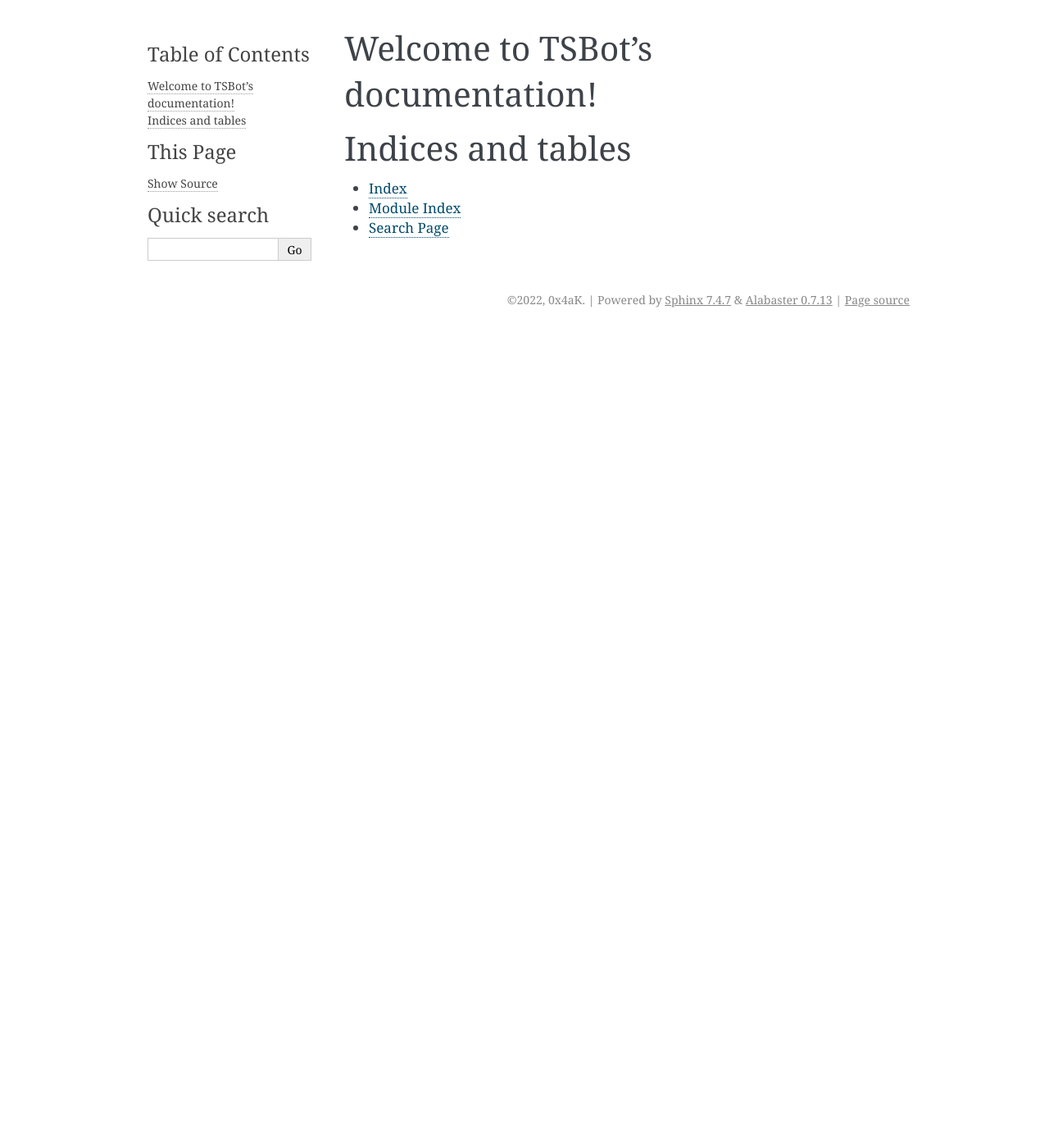
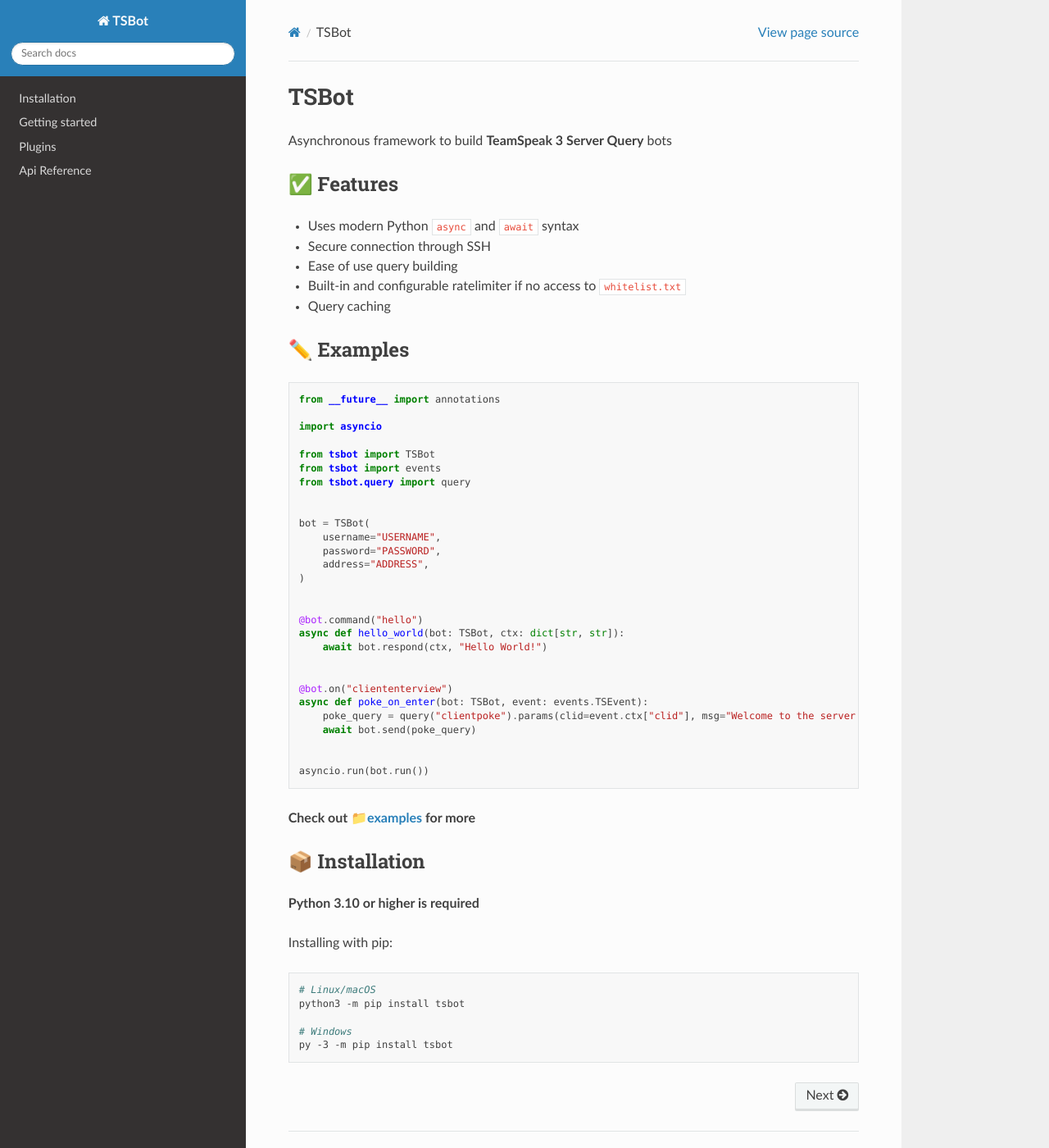
Before and after one commit to jykob/TSBot, a Sphinx documentation site: the page built from docs/index.md, in a window 1280 px wide and 1400 px high. Shown: the whole window at 82% size. Built offline with Sphinx 7.4.7 and the Read the Docs theme 2.0.0, drawn with Linux system fonts in a browser that asks for light colours; some of the changed text lies outside the part shown.

Commit message:
Start on docs

````diff
--- a/README.md
+++ b/README.md
@@ -13,6 +13,8 @@
 ## ✏️ Examples
 
 ```python
+from __future__ import annotations
+
 import asyncio
 
 from tsbot import TSBot
--- /dev/null
+++ b/docs/api.md
@@ -0,0 +1,29 @@
+# Api Reference
+
+
+## TSBot
+```{eval-rst}
+
+.. autoclass:: tsbot.TSBot
+    :members:
+    :exclude-members: on, command
+
+    .. autodecorator:: tsbot.TSBot.on()
+
+    .. autodecorator:: tsbot.TSBot.command()
+```
+
+## TSEvent
+```{eval-rst}
+
+.. autoclass:: tsbot.events.TSEvent
+
+```
+
+## TSQuery
+```{eval-rst}
+.. autofunction:: tsbot.query.query()
+
+.. autoclass:: tsbot.query.TSQuery
+    :members:
+```
--- a/docs/conf.py
+++ b/docs/conf.py
@@ -10,9 +10,10 @@
 # add these directories to sys.path here. If the directory is relative to the
 # documentation root, use os.path.abspath to make it absolute, like shown here.
 #
-# import os
-# import sys
-# sys.path.insert(0, os.path.abspath('.'))
+import os
+import sys
+
+sys.path.insert(0, os.path.abspath("."))
 
 
 # -- Project information -----------------------------------------------------
@@ -27,7 +28,17 @@
 # Add any Sphinx extension module names here, as strings. They can be
 # extensions coming with Sphinx (named 'sphinx.ext.*') or your custom
 # ones.
-extensions = ["myst_parser"]
+extensions = ["myst_parser", "sphinx.ext.autodoc", "sphinx_autodoc_typehints"]
+
+source_suffix = {
+    ".rst": "restructuredtext",
+    ".txt": "markdown",
+    ".md": "markdown",
+}
+
+autodoc_typehints = "both"
+autodoc_preserve_defaults = True
+
 
 # Add any paths that contain templates here, relative to this directory.
 templates_path = ["_templates"]
@@ -43,7 +54,7 @@
 # The theme to use for HTML and HTML Help pages.  See the documentation for
 # a list of builtin themes.
 #
-html_theme = "alabaster"
+html_theme = "sphinx_rtd_theme"
 
 # Add any paths that contain custom static files (such as style sheets) here,
 # relative to this directory. They are copied after the builtin static files,
--- /dev/null
+++ b/docs/index.md
@@ -0,0 +1,14 @@
+
+```{toctree}
+:hidden:
+:maxdepth: 2
+
+installation
+quickstart
+plugins
+api
+```
+
+
+```{include} ../README.md
+```
--- a/docs/index.rst
+++ /dev/null
@@ -1,20 +0,0 @@
-.. TSBot documentation master file, created by
-   sphinx-quickstart on Thu Jun  9 16:30:56 2022.
-   You can adapt this file completely to your liking, but it should at least
-   contain the root `toctree` directive.
-
-Welcome to TSBot's documentation!
-=================================
-
-.. toctree::
-   :maxdepth: 2
-   :caption: Contents:
-
-
-
-Indices and tables
-==================
-
-* :ref:`genindex`
-* :ref:`modindex`
-* :ref:`search`
--- /dev/null
+++ b/docs/installation.md
@@ -0,0 +1,11 @@
+# Installation
+
+The easiest way to install
+
+```shell
+# Linux/macOS
+python3 -m pip install tsbot
+
+# Windows
+py -3 -m pip install tsbot
+```
--- /dev/null
+++ b/docs/quickstart.md
@@ -0,0 +1,6 @@
+# Getting started
+
+
+## Example bot
+```{literalinclude} ../examples/simple_example.py
+```
````
Also changed, not shown: docs/plugins.md (added, +9 -0 lines).
